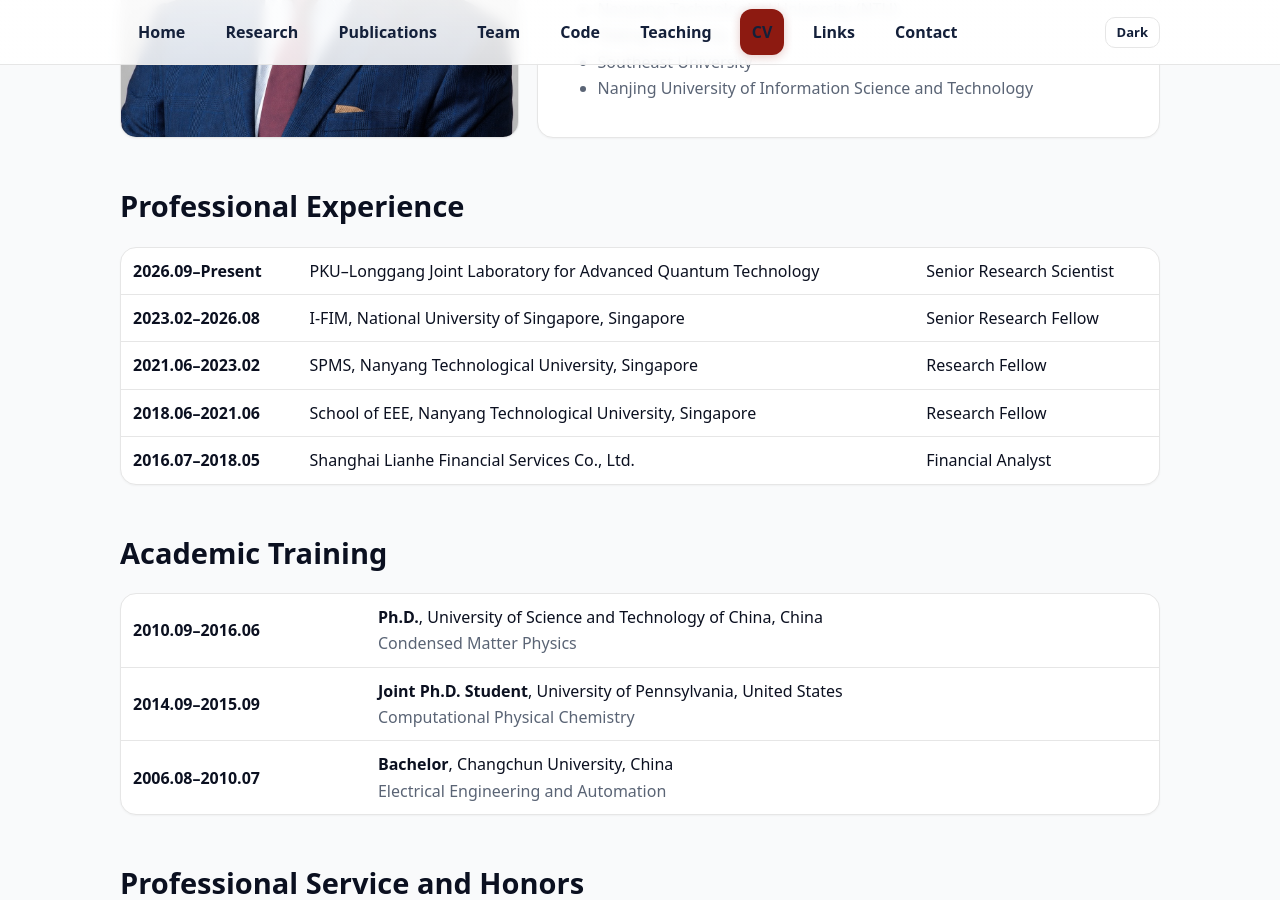
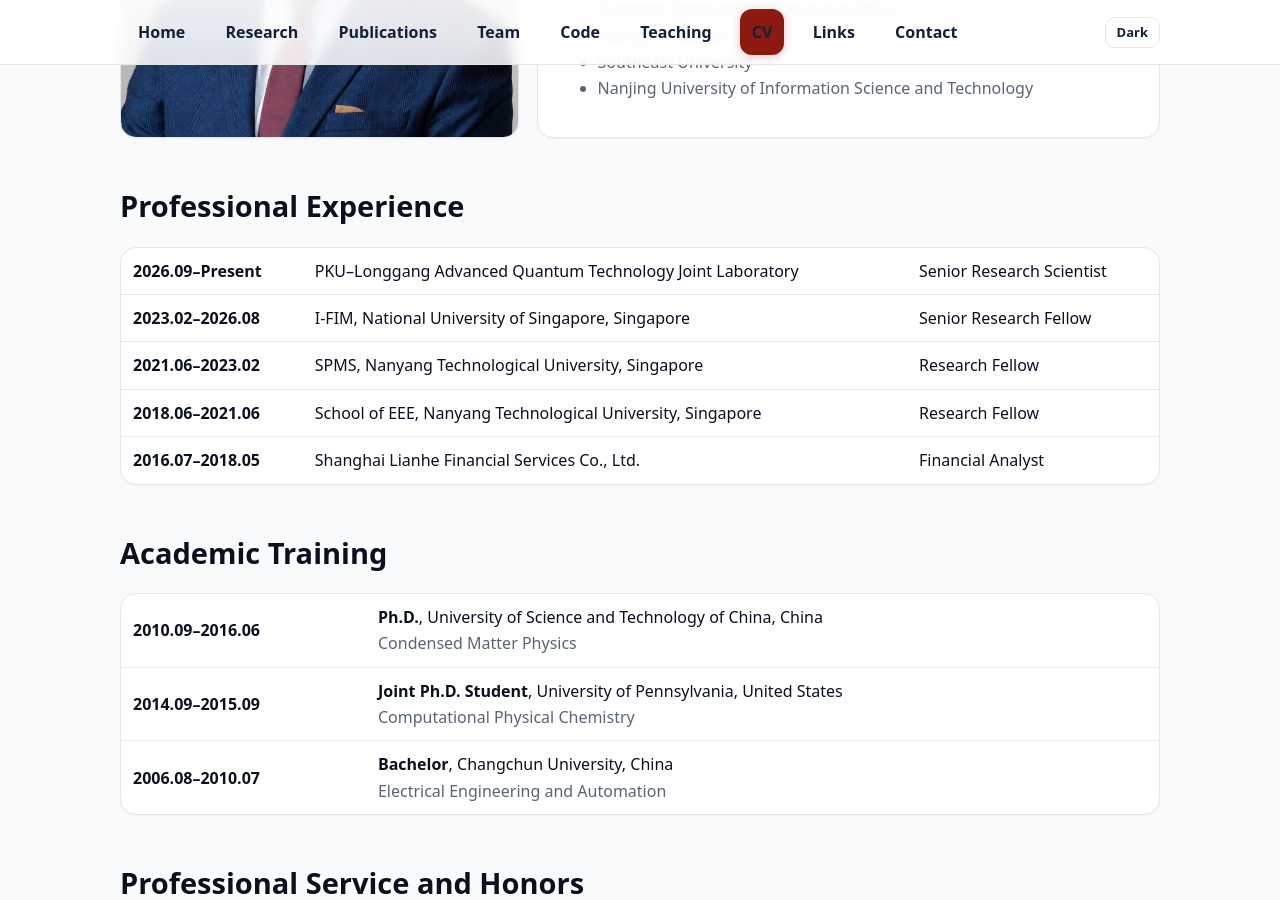
Before and after one commit to sunohao/sunohao.github.io, a Jekyll site: the page built from cv/index.md, in a window 1280 px wide and 900 px high, scrolled down 512 px. Built offline with Jekyll 4.4.1, drawn with Linux system fonts in a browser that asks for light colours.

Commit message:
Standardize PKU-Longgang laboratory name

```diff
--- a/cv/index.md
+++ b/cv/index.md
@@ -91,7 +91,7 @@ permalink: /cv.html
       <tbody>
         <tr>
           <td><strong>2026.09–Present</strong></td>
-          <td>PKU–Longgang Joint Laboratory for Advanced Quantum Technology</td>
+          <td>PKU–Longgang Advanced Quantum Technology Joint Laboratory</td>
           <td>Senior Research Scientist</td>
         </tr>
         <tr>
```
